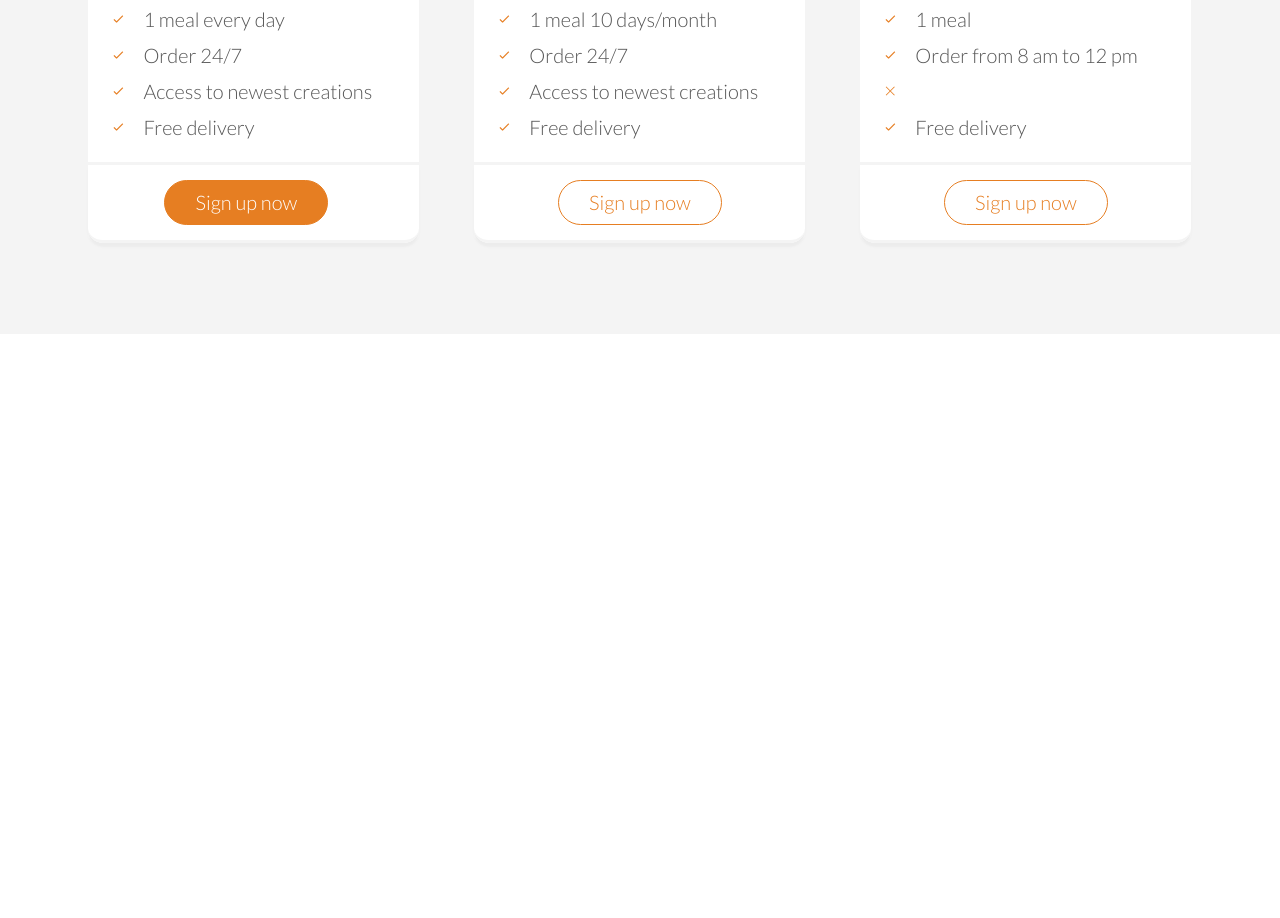
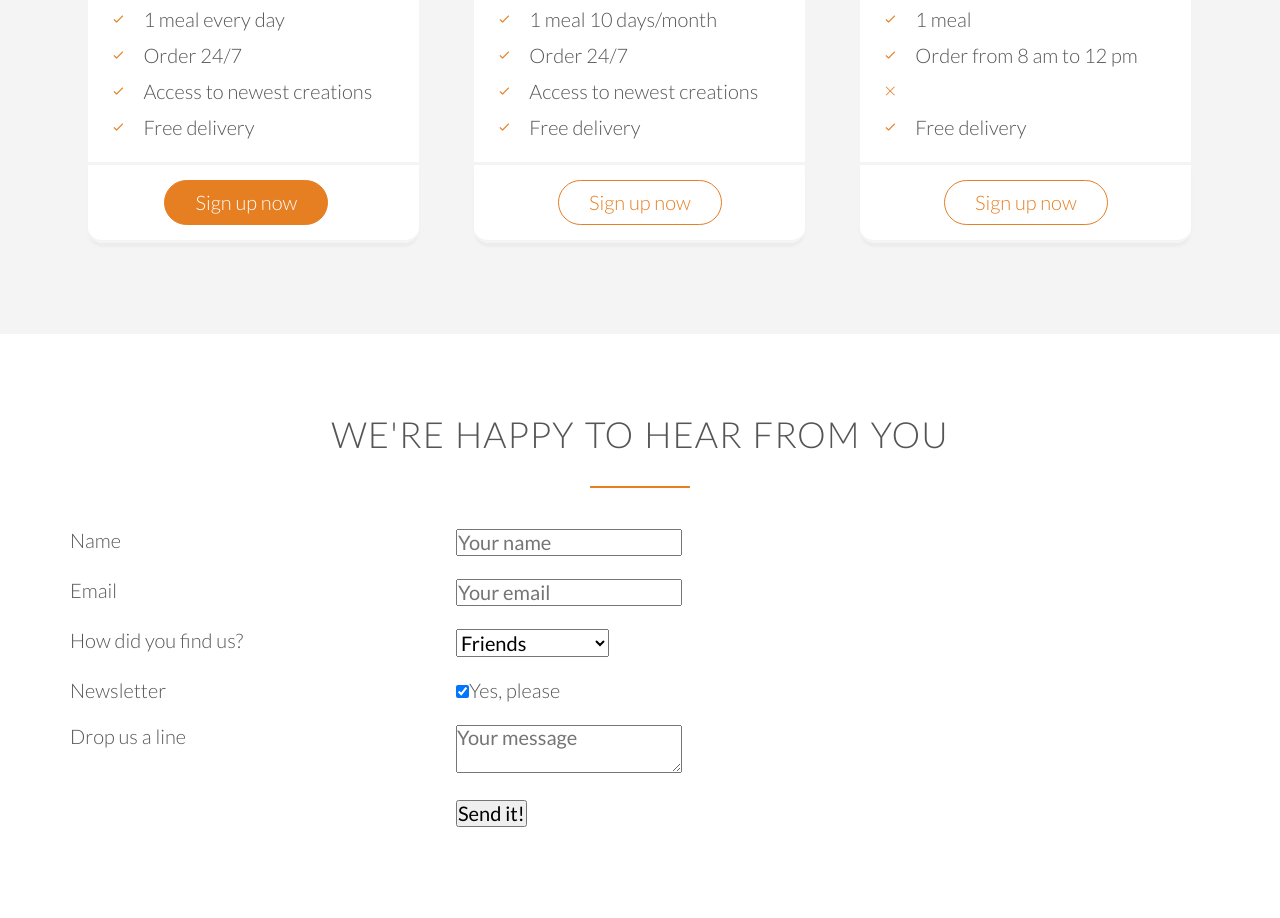
Before and after one commit to Enokk/Omnifood, a plain HTML site: page index.html in a window 1280 px wide. Shown: the part 4265-5183 px from the top of the page. Before the commit the page ends 4599 px from the top, so only its background shows below. Drawn offline with Linux system fonts and the light colour scheme; files whose address does not match are found by name.

Commit message:
Added contacts content

```diff
--- a/index.html
+++ b/index.html
@@ -327,5 +327,68 @@
         </div>
       </div>
     </section>
+
+    <section class="section-contacts">
+      <div class="row">
+        <h2>We're happy to hear from you</h2>
+      </div>
+      <div class="row">
+        <form method="POST" action="#" class="contact-form">
+          <div class="row">
+            <div class="col span-1-of-3">
+              <label for="name">Name</label>
+            </div>
+            <div class="col span-2-of-3">
+              <input type="text" name="name" id="name" placeholder="Your name" required />
+            </div>
+          </div>
+          <div class="row">
+            <div class="col span-1-of-3">
+              <label for="email">Email</label>
+            </div>
+            <div class="col span-2-of-3">
+              <input type="email" name="email" id="email" placeholder="Your email" required />
+            </div>
+          </div>
+          <div class="row">
+            <div class="col span-1-of-3">
+              <label for="find-us">How did you find us?</label>
+            </div>
+            <div class="col span-2-of-3">
+              <select name="find-us" id="find-us">
+                <option value="friends" selected>Friends</option>
+                <option value="search">Search engine</option>
+                <option value="adv">Advertisement</option>
+                <option value="other">Other</option>
+              </select>
+            </div>
+          </div>
+          <div class="row">
+            <div class="col span-1-of-3">
+              <label for="newsletter">Newsletter</label>
+            </div>
+            <div class="col span-2-of-3">
+              <input type="checkbox" name="newsletter" id="newsletter" checked>Yes, please</input>
+            </div>
+          </div>
+          <div class="row">
+            <div class="col span-1-of-3">
+              <label for="message">Drop us a line</label>
+            </div>
+            <div class="col span-2-of-3">
+              <textarea name="message" id="message" placeholder="Your message"></textarea>
+            </div>
+          </div>
+          <div class="row">
+            <div class="col span-1-of-3">
+              <label for="submit">&nbsp;</label>
+            </div>
+            <div class="col span-2-of-3">
+              <input type="submit" name="submit" id="submit" value="Send it!" />
+            </div>
+          </div>
+        </form>
+      </div>
+    </section>
   </body>
 </html>
```
